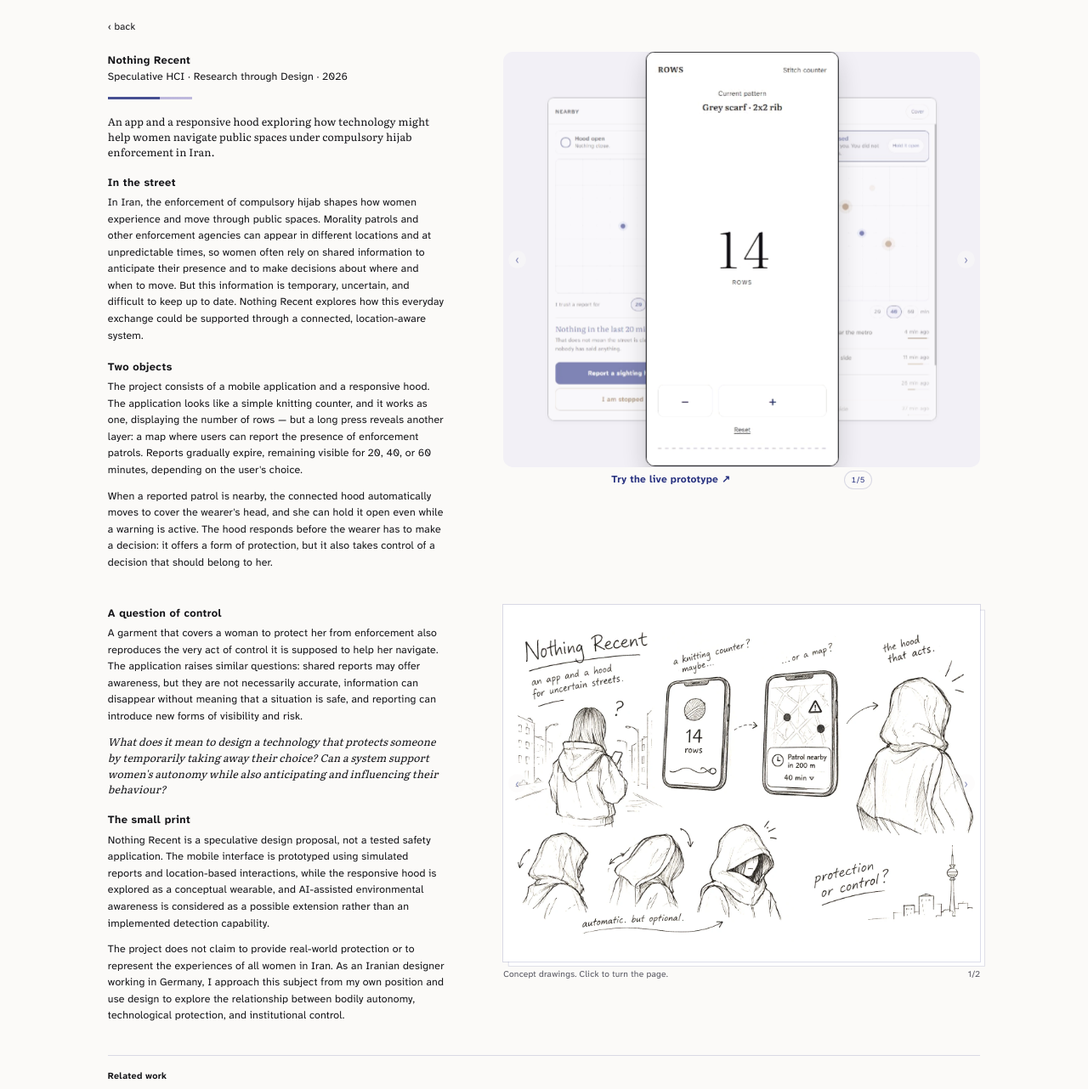
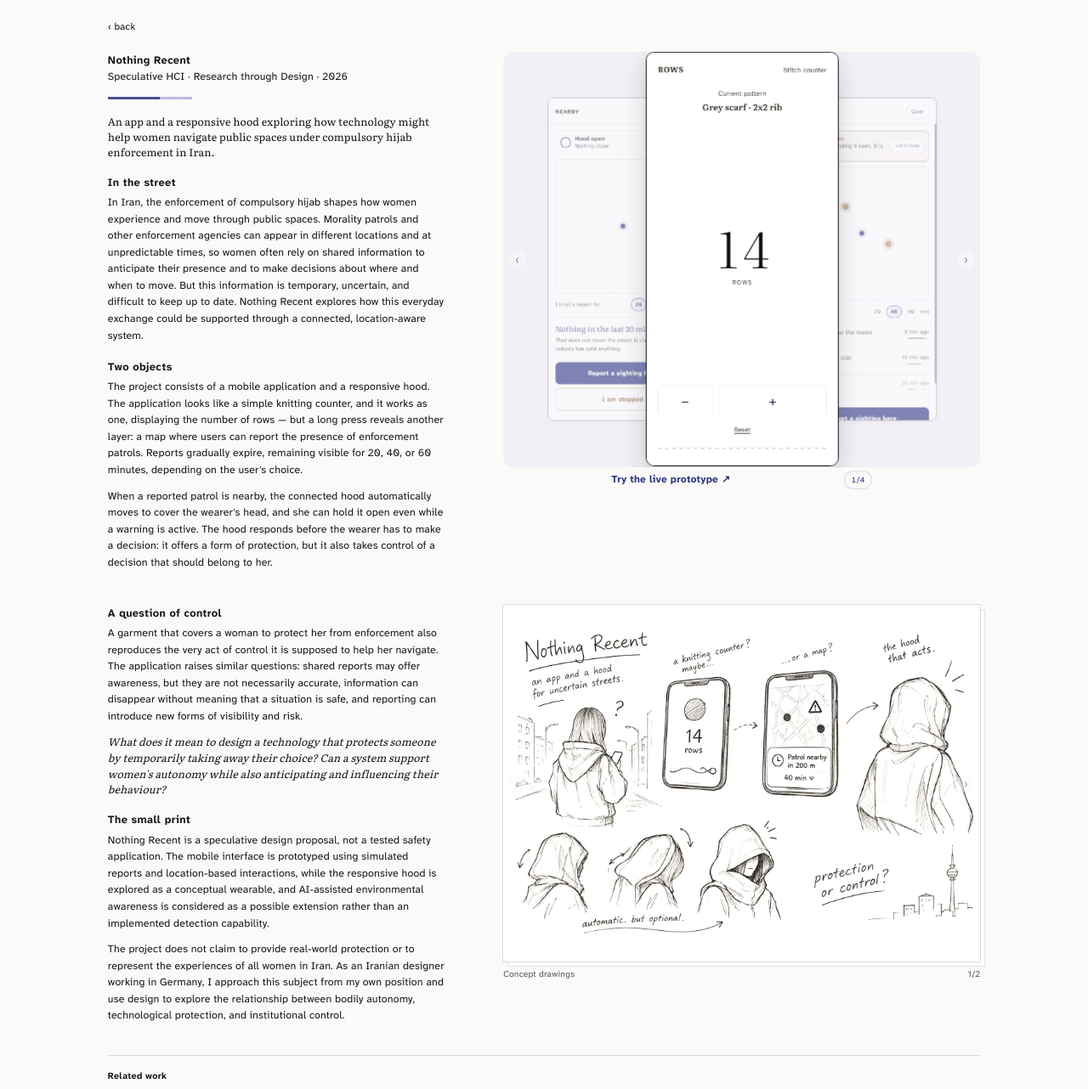
Before and after one commit to mahyamirzaee/nothing-recent, a plain HTML site: page index.html in a window 1280 px wide. Shown: the top 1282 px of the page at 85% size. Drawn offline with Linux system fonts and the light colour scheme.

Commit message:
Four screens, not five; shorter caption
Co-Authored-By: Claude Opus 5 <noreply@anthropic.com>

```diff
--- a/index.html
+++ b/index.html
@@ -38,14 +38,13 @@
         <!-- the screens stand in a ring: the next and the previous wait at the edges -->
         <div class="carousel turn" id="slides" tabindex="0" role="button" aria-roledescription="carousel" aria-label="Screen captures of the prototype. Click the right or left side to turn the ring.">
           <img class="slide on" src="img/app-1-cover.jpg" data-cap="The app as it opens: a stitch counter that really counts rows. This is what anyone looking at the phone sees." alt="The app as it opens: ROWS, a plain stitch counter showing 14 rows.">
-          <img class="slide" src="img/app-2-nearby.jpg" data-cap="Inside. The hood has already closed itself: “It covered you. You did not decide this.” Below, reported patrols, fading with age." alt="Inside: 'Hood closed — it covered you. You did not decide this', above a grid map with fading dots and a list of reports." loading="lazy">
-          <img class="slide" src="img/app-5-held.jpg" data-cap="She refuses. The hood is held open while a patrol is still close." alt="The same screen after she refuses: 'Hood open — you are holding it open. It is close.'" loading="lazy">
+          <img class="slide" src="img/app-5-held.jpg" data-cap="The hood closes by itself when a patrol is reported close, and tells her afterwards. Here she has held it open." alt="The same screen after she refuses: 'Hood open — you are holding it open. It is close.'" loading="lazy">
           <img class="slide" src="img/app-3-stopped.jpg" data-cap="Before telling anyone: two chosen names, and the reminder that their names are on her phone too." alt="The sheet before telling anyone: two chosen names, and the line that their names are on her phone too." loading="lazy">
           <img class="slide" src="img/app-4-empty.jpg" data-cap="Nothing in the last 20 minutes — which is not the same as the street being clear." alt="The empty state: a map with only her own dot, and the line 'Nothing in the last 40 minutes.'" loading="lazy">
         </div>
         <div class="slidebar">
           <a class="try" href="prototype.html" target="_blank" rel="noopener">Try the live prototype ↗</a>
-          <span class="count" id="slide-count">1/5</span>
+          <span class="count" id="slide-count">1/4</span>
         </div>
       </figure>
     </div>
@@ -70,7 +69,7 @@
           <img class="stack-item on" src="img/hood-sketch.webp" alt="Concept drawing: a woman in the street with her phone; the app as a knitting counter and then as a map saying 'patrol nearby in 200 m, 40 min'; the hood closing over her head in three steps, labelled 'automatic. but optional.' and 'protection or control?'" loading="lazy">
           <img class="stack-item" src="img/concept-sheet.webp" alt="Concept sheet: how it works in four steps — you check the map or just keep knitting, you get a warning, the hood covers you before you decide, you get a notification afterwards; a diagram of reports fading over 20, 40 and 60 minutes; and the lines 'a report can be wrong', 'no report doesn't mean it's safe', 'information disappears, the street doesn't'." loading="lazy">
         </div>
-        <figcaption class="under">Concept drawings. Click to turn the page.<span class="count" id="stack-count">1/2</span></figcaption>
+        <figcaption class="under">Concept drawings<span class="count" id="stack-count">1/2</span></figcaption>
       </figure>
     </div>
   </section>
```
Also changed, not shown: project.html (+3 -4 lines).
